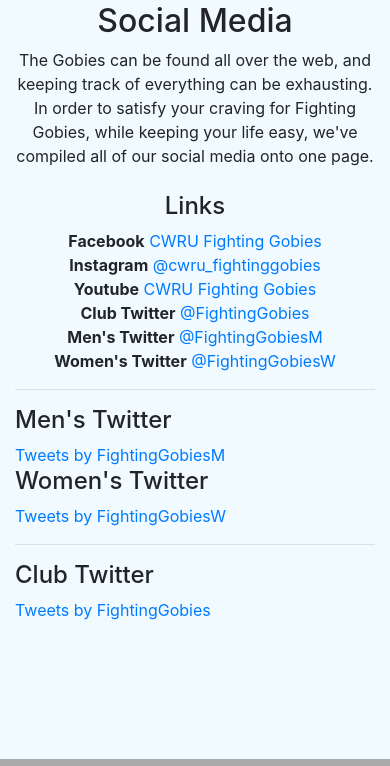
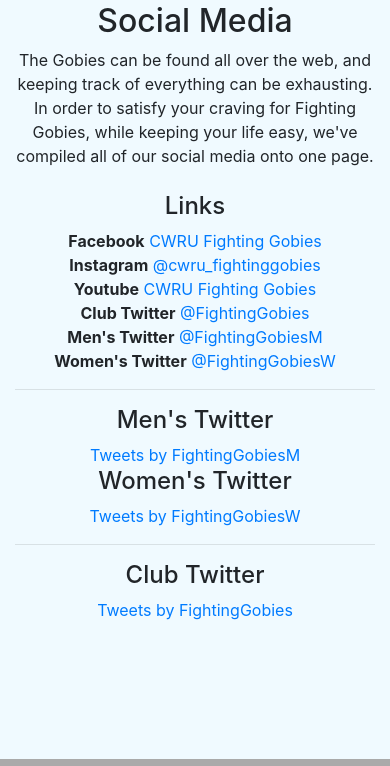
Before and after one commit to ems236/GobieSite, a Flask app: page /social in a window 390 px wide. Shown: the part 78-844 px from the top of the page. Run offline with Flask 2, Linux system fonts and the light colour scheme; data that the repository does not hold is empty; some libraries are stand-ins or nearby versions.

Commit message:
fixed some mobile sizing issues

```diff
--- a/app/templates/about.html
+++ b/app/templates/about.html
@@ -61,7 +61,7 @@
 		<h4>Captains</h4>
 	</div>
 	<div class="w-100"></div>
-	<div class="col-3 col-centered">
+	<div class="col-6 col-md-5 col-xl-3 col-centered">
 		<strong>Men</strong>
 		<div class="row">
 			<div class="col">
@@ -77,7 +77,7 @@
 			</div>
 		</div>
 	</div>
-	<div class="col-8 col-md-6 col-xl-3 col-centered">
+	<div class="col-6 col-md-5 col-xl-3 col-centered">
 		<strong>Women</strong>
 		<div class="row">
 			<div class="col">
--- a/app/templates/social.html
+++ b/app/templates/social.html
@@ -56,13 +56,13 @@
 </div>
 <hr>
 <div class="row">
-	<div class="col-12 col-md-6">
+	<div class="col-12 col-md-6 col-centered">
 		{# As far as I can tell you can't set this to a max height or anything.  Twitter scales the size really poorly on it's own, so just let it be big #}
 		<h4>Men's Twitter</h4>
 		<a class="twitter-timeline" data-height="700" href="https://twitter.com/FightingGobiesM?ref_src=twsrc%5Etfw">Tweets by FightingGobiesM</a>
 
 	</div>
-	<div class="col-12 col-md-6">
+	<div class="col-12 col-md-6 col-centered">
 		<h4>Women's Twitter</h4>
 		<a class="twitter-timeline" data-height="700" href="https://twitter.com/FightingGobiesW?ref_src=twsrc%5Etfw">Tweets by FightingGobiesW</a>
 	</div>
@@ -74,7 +74,7 @@
 		<h4 class="left">Facebook</h4>
 		<div class="fb-page" data-href="https://www.facebook.com/GobyWarriors/" data-tabs="timeline" data-height="700" data-small-header="false" data-adapt-container-width="true" data-hide-cover="false" data-show-facepile="false"><blockquote cite="https://www.facebook.com/GobyWarriors/" class="fb-xfbml-parse-ignore"><a href="https://www.facebook.com/GobyWarriors/">CWRU Fighting Gobies Ultimate Frisbee</a></blockquote></div>
 	</div> #}
-	<div class="col-12 col-md-6">
+	<div class="col-12 col-md-6 col-centered">
 		<h4>Club Twitter</h4>
 		<a class="twitter-timeline" data-height="700" href="https://twitter.com/FightingGobies?ref_src=twsrc%5Etfw">Tweets by FightingGobies</a>
 	</div>
```
